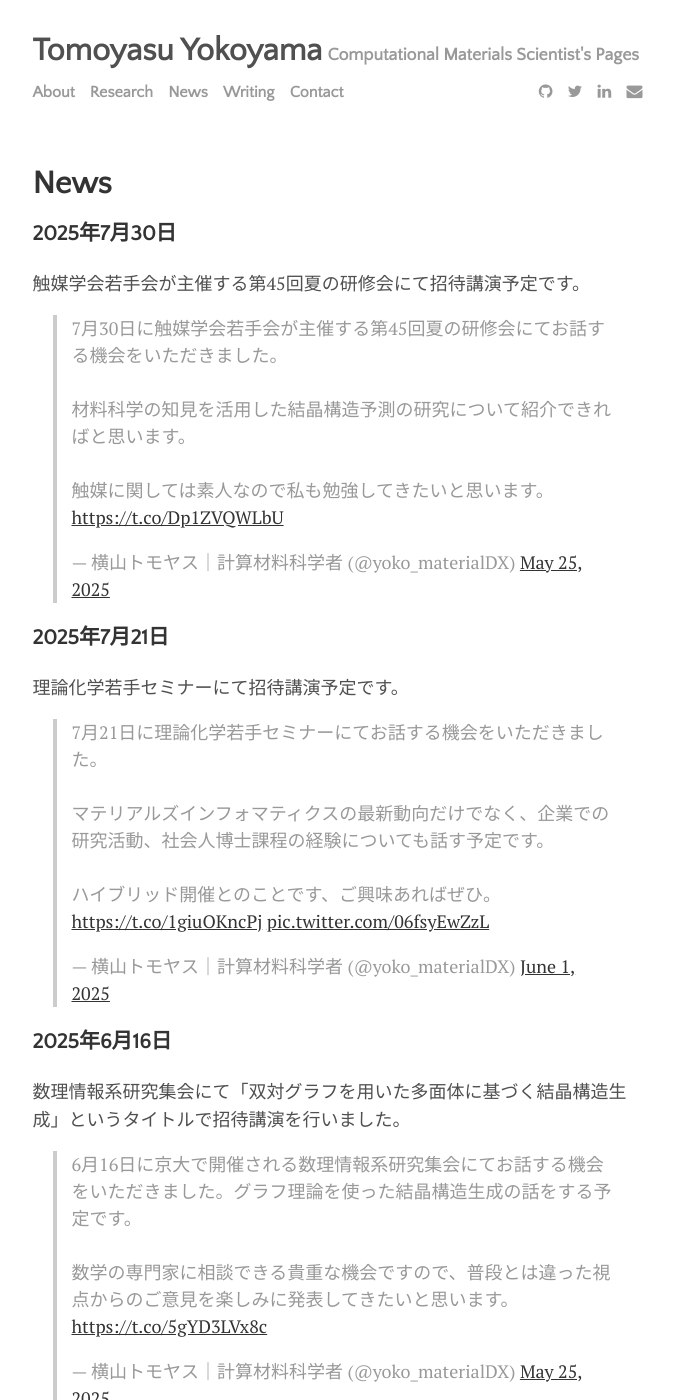
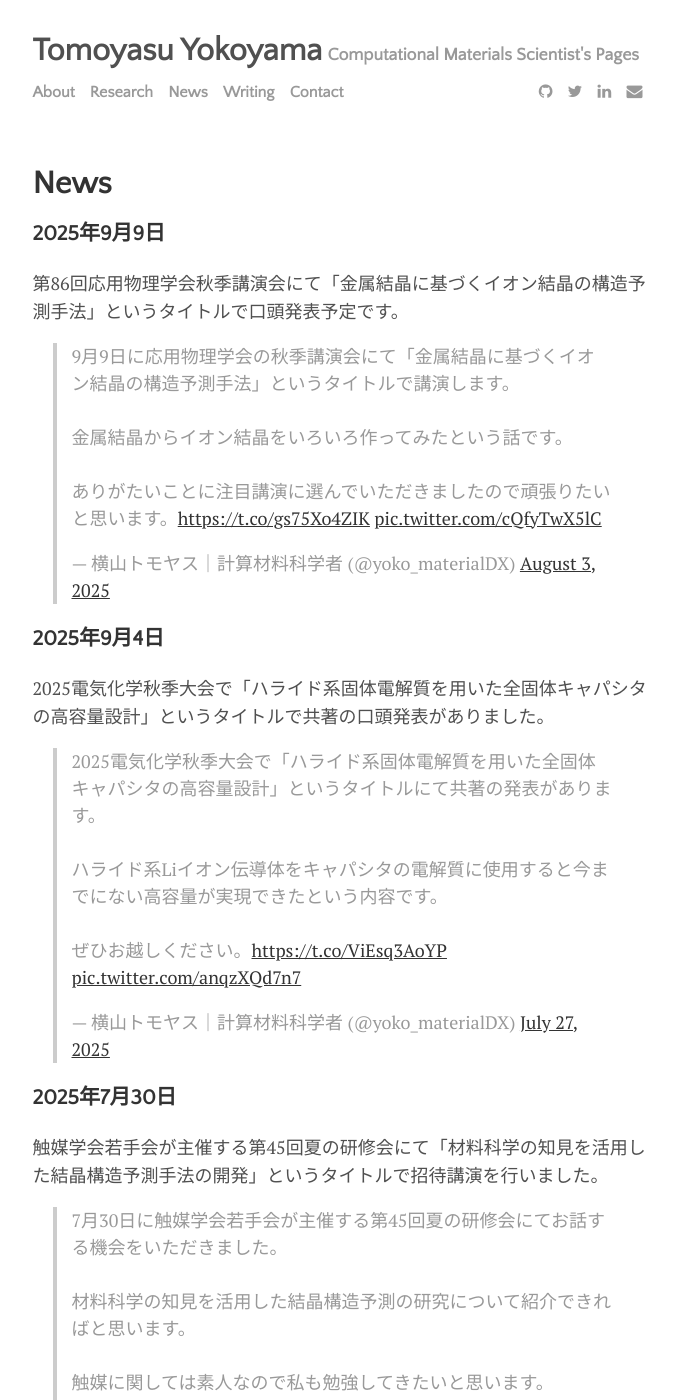
Before and after one commit to yokoyamatomoyasu/yokoyamatomoyasu.github.io, a Jekyll site: the page built from menu/news.md, in a window 1280 px wide and 1400 px high. Shown: the whole window, without its empty margins (300-976 px from the left). Built offline with Jekyll 4.4.1, drawn with Linux system fonts in a browser that asks for light colours; comment, search, counter and statistics services are not loaded; some of the changed text lies outside the part shown.

Commit message:
GitHub pages site with Jekyll

```diff
--- a/menu/news.md
+++ b/menu/news.md
@@ -4,14 +4,25 @@
 permalink: /news
 ---
 
+### 2025年9月9日
+第86回応用物理学会秋季講演会にて「金属結晶に基づくイオン結晶の構造予測手法」というタイトルで口頭発表予定です。
+<blockquote class="twitter-tweet" data-media-max-width="560"><p lang="ja" dir="ltr">9月9日に応用物理学会の秋季講演会にて「金属結晶に基づくイオン結晶の構造予測手法」というタイトルで講演します。<br><br>金属結晶からイオン結晶をいろいろ作ってみたという話です。<br><br>ありがたいことに注目講演に選んでいただきましたので頑張りたいと思います。<a href="https://t.co/gs75Xo4ZIK">https://t.co/gs75Xo4ZIK</a> <a href="https://t.co/cQfyTwX5lC">pic.twitter.com/cQfyTwX5lC</a></p>&mdash; 横山トモヤス｜計算材料科学者 (@yoko_materialDX) <a href="https://twitter.com/yoko_materialDX/status/1951961249442570579?ref_src=twsrc%5Etfw">August 3, 2025</a></blockquote> <script async src="https://platform.twitter.com/widgets.js" charset="utf-8"></script>
+
+### 2025年9月4日
+2025電気化学秋季大会で「ハライド系固体電解質を用いた全固体キャパシタの高容量設計」というタイトルで共著の口頭発表がありました。
+<blockquote class="twitter-tweet" data-media-max-width="560"><p lang="ja" dir="ltr">2025電気化学秋季大会で「ハライド系固体電解質を用いた全固体キャパシタの高容量設計」というタイトルにて共著の発表があります。<br><br>ハライド系Liイオン伝導体をキャパシタの電解質に使用すると今までにない高容量が実現できたという内容です。<br><br>ぜひお越しください。<a href="https://t.co/ViEsq3AoYP">https://t.co/ViEsq3AoYP</a> <a href="https://t.co/anqzXQd7n7">pic.twitter.com/anqzXQd7n7</a></p>&mdash; 横山トモヤス｜計算材料科学者 (@yoko_materialDX) <a href="https://twitter.com/yoko_materialDX/status/1949424529832562754?ref_src=twsrc%5Etfw">July 27, 2025</a></blockquote> <script async src="https://platform.twitter.com/widgets.js" charset="utf-8"></script>
+
 ### 2025年7月30日
-触媒学会若手会が主催する第45回夏の研修会にて招待講演予定です。
+触媒学会若手会が主催する第45回夏の研修会にて「材料科学の知見を活用した結晶構造予測手法の開発」というタイトルで招待講演を行いました。
 <blockquote class="twitter-tweet"><p lang="ja" dir="ltr">7月30日に触媒学会若手会が主催する第45回夏の研修会にてお話する機会をいただきました。<br><br>材料科学の知見を活用した結晶構造予測の研究について紹介できればと思います。<br><br>触媒に関しては素人なので私も勉強してきたいと思います。<a href="https://t.co/Dp1ZVQWLbU">https://t.co/Dp1ZVQWLbU</a></p>&mdash; 横山トモヤス｜計算材料科学者 (@yoko_materialDX) <a href="https://twitter.com/yoko_materialDX/status/1926594092798263403?ref_src=twsrc%5Etfw">May 25, 2025</a></blockquote> <script async src="https://platform.twitter.com/widgets.js" charset="utf-8"></script>
 
+### 2025年7月22日
+第27回理論化学討論会にて「グラフ上のランダムウォーク理論に基づく固体中のイオン伝導解析」というタイトルで口頭発表を行いました。
+<blockquote class="twitter-tweet" data-media-max-width="560"><p lang="ja" dir="ltr">7月22日に理論化学討論会にて「グラフ上のランダムウォーク理論に基づく固体中のイオン伝導解析」とのタイトルで発表します。<br><br>イオンをグラフ上をランダムに動く粒子とみなしグラフ理論を適用すると、意外と説明できるという内容です。<br><br>ご参加の方はよろしくお願いします。<a href="https://t.co/GvJy2RGmJA">https://t.co/GvJy2RGmJA</a></p>&mdash; 横山トモヤス｜計算材料科学者 (@yoko_materialDX) <a href="https://twitter.com/yoko_materialDX/status/1944357387730878881?ref_src=twsrc%5Etfw">July 13, 2025</a></blockquote> <script async src="https://platform.twitter.com/widgets.js" charset="utf-8"></script>
+
 ### 2025年7月21日
-理論化学若手セミナーにて招待講演予定です。
+第6回理論化学若手セミナーにて「材料科学の知見に基づく結晶構造予測」というタイトルで招待講演を行いました。
 <blockquote class="twitter-tweet"><p lang="ja" dir="ltr">7月21日に理論化学若手セミナーにてお話する機会をいただきました。<br><br>マテリアルズインフォマティクスの最新動向だけでなく、企業での研究活動、社会人博士課程の経験についても話す予定です。<br><br>ハイブリッド開催とのことです、ご興味あればぜひ。<a href="https://t.co/1giuOKncPj">https://t.co/1giuOKncPj</a> <a href="https://t.co/06fsyEwZzL">pic.twitter.com/06fsyEwZzL</a></p>&mdash; 横山トモヤス｜計算材料科学者 (@yoko_materialDX) <a href="https://twitter.com/yoko_materialDX/status/1929130814563922303?ref_src=twsrc%5Etfw">June 1, 2025</a></blockquote> <script async src="https://platform.twitter.com/widgets.js" charset="utf-8"></script>
-
 
 ### 2025年6月16日
 数理情報系研究集会にて「双対グラフを用いた多面体に基づく結晶構造生成」というタイトルで招待講演を行いました。
@@ -19,9 +30,12 @@
 
 
 ### 2025年6月13日
-製造業AI普及協会が主催するプロセスインフォマティクスセミナーにて「データ駆動型アプローチによる計算材料科学の進化」というタイトルで招待講演を行いました。
+製造業AI普及協会が主催するプロセスインフォマティクスセミナーにて「データ駆動型アプローチによる計算材料科学の進化」というタイトルで講師を務めました。
 <blockquote class="twitter-tweet"><p lang="ja" dir="ltr">下記のセミナーにて「データ駆動型アプローチによる計算材料科学の進化」というタイトルで講演する機会をいただきました。<br><br>私は最近の計算材料科学の動向などをお話できればと思います。いろいろな分野の話が一度に聞けるみたいです。<br><br>オンライン開催とのことです、ご興味あればぜひ。 <a href="https://t.co/8pBVTyu4OC">https://t.co/8pBVTyu4OC</a></p>&mdash; 横山トモヤス｜計算材料科学者 (@yoko_materialDX) <a href="https://twitter.com/yoko_materialDX/status/1924057376748888413?ref_src=twsrc%5Etfw">May 18, 2025</a></blockquote> <script async src="https://platform.twitter.com/widgets.js" charset="utf-8"></script>
 
+### 2025年5月16日
+セラミックス協会2025年年会にてポスター発表賞を受賞しました。
+<blockquote class="twitter-tweet" data-media-max-width="560"><p lang="ja" dir="ltr">3月に開催された日本セラミックス協会2025年年会にてポスター発表賞いただきました。<br><br>いつもどこで話すべきか悩ましい研究内容なのですが、面白いと思ってもらえて嬉しかったです。これからもそのような成果を出せるよう頑張りたいです。<a href="https://t.co/gGFhGajY2j">https://t.co/gGFhGajY2j</a> <a href="https://t.co/K6steDlFsX">pic.twitter.com/K6steDlFsX</a></p>&mdash; 横山トモヤス｜計算材料科学者 (@yoko_materialDX) <a href="https://twitter.com/yoko_materialDX/status/1939277669855887451?ref_src=twsrc%5Etfw">June 29, 2025</a></blockquote> <script async src="https://platform.twitter.com/widgets.js" charset="utf-8"></script>
 
 ### 2025年3月29日
 日本化学会第105回春季年会にて「金属結晶に基づいたイオン結晶の多元素設計」というタイトルで招待講演を行いました。
```
Also changed, not shown: other parts of menu/news.md (+2 -2 lines), menu/about.md (+6 -1 lines).
